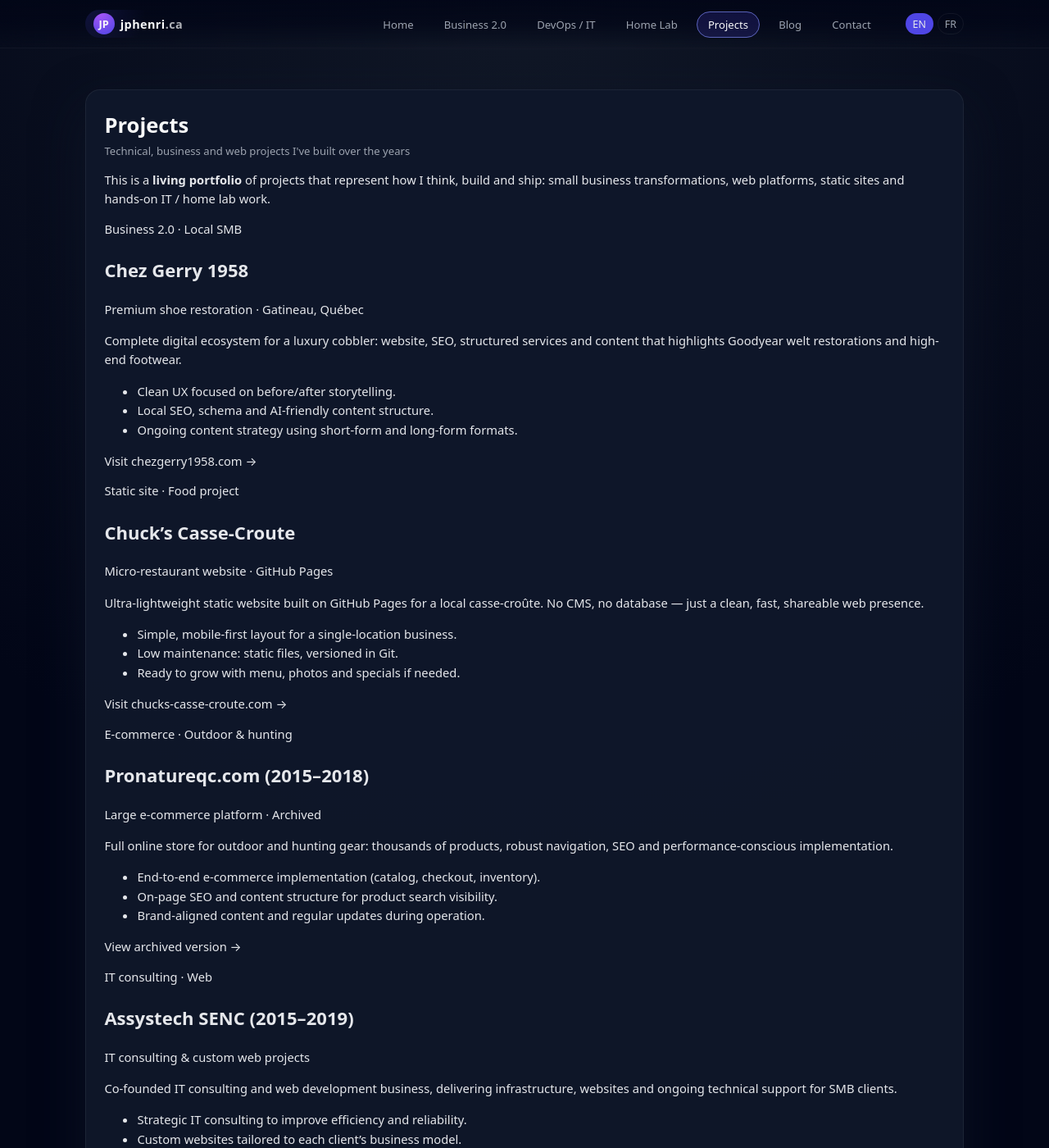
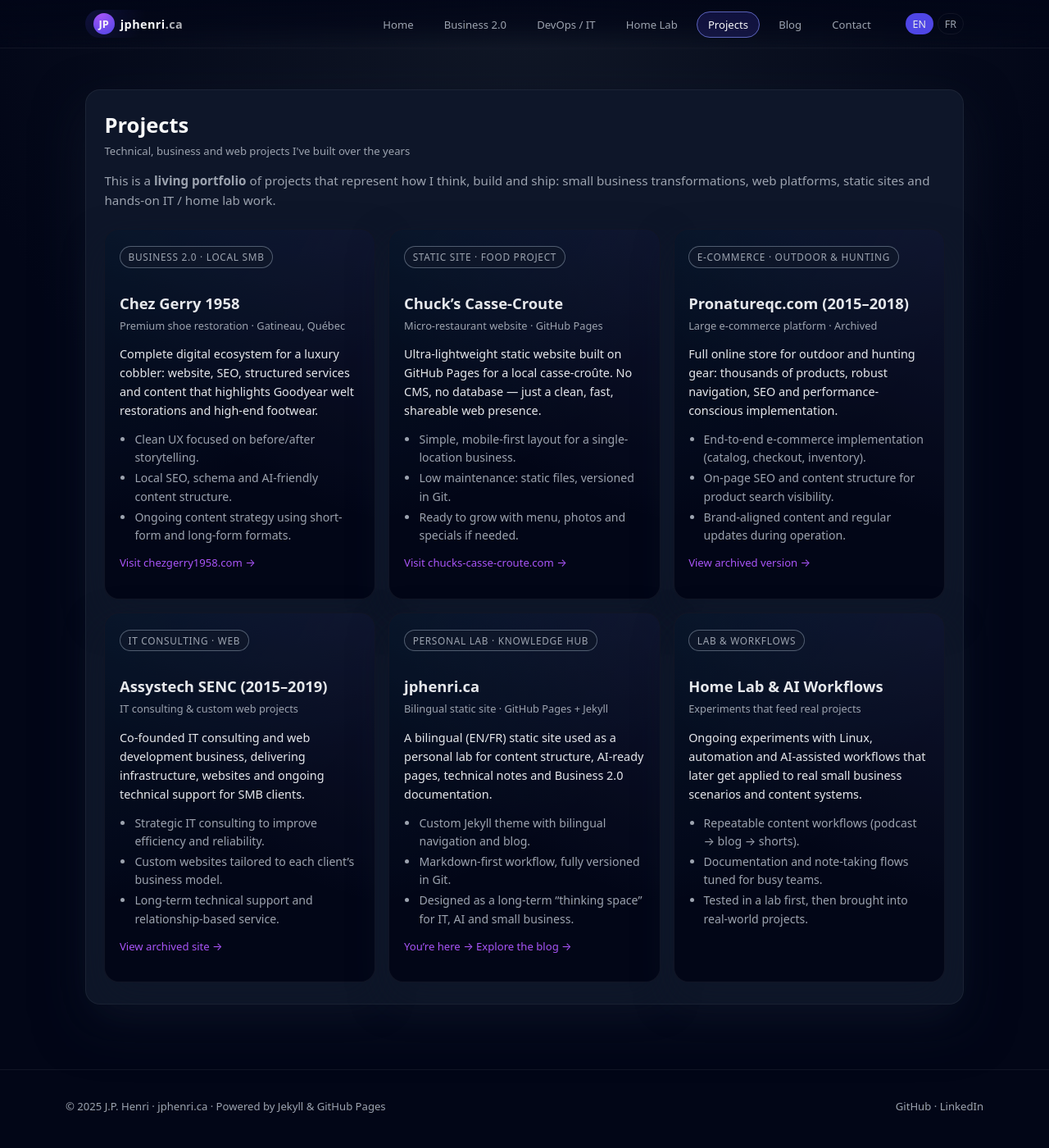
Before and after one commit to jphenri/jphenri.com, a Jekyll site: the page built from projects/index.md, in a window 1280 px wide and 1400 px high. Shown: the whole window at 82% size. Built offline with Jekyll 4.4.1, drawn with Linux system fonts in a browser that asks for light colours.

Commit message:
Update style.css

```diff
--- a/assets/css/style.css
+++ b/assets/css/style.css
@@ -584,3 +584,123 @@
     grid-template-columns: repeat(3, minmax(0, 1fr));
   }
 }
+/* Projects grid / cards */
+
+.projects-intro {
+  margin-bottom: 1.4rem;
+  font-size: 0.95rem;
+  color: var(--text-muted);
+}
+
+.projects-grid {
+  display: grid;
+  grid-template-columns: minmax(0, 1fr);
+  gap: 1rem;
+}
+
+.project-card {
+  border-radius: 18px;
+  border: 1px solid var(--border-subtle);
+  background: radial-gradient(circle at top left, #020617, #020617 40%, #020617 100%);
+  padding: 1.25rem 1.1rem;
+  box-shadow: 0 20px 45px rgba(15, 23, 42, 0.6);
+  position: relative;
+  overflow: hidden;
+}
+
+.project-card::before {
+  content: "";
+  position: absolute;
+  inset: -40%;
+  background:
+    radial-gradient(circle at 0 0, rgba(56, 189, 248, 0.16), transparent 55%),
+    radial-gradient(circle at 100% 0, rgba(129, 140, 248, 0.22), transparent 55%);
+  opacity: 0.7;
+  mix-blend-mode: screen;
+  pointer-events: none;
+}
+
+.project-card > * {
+  position: relative;
+  z-index: 1;
+}
+
+.project-card-header {
+  margin-bottom: 0.6rem;
+}
+
+.project-badge {
+  display: inline-flex;
+  align-items: center;
+  padding: 0.18rem 0.6rem;
+  border-radius: 999px;
+  font-size: 0.74rem;
+  letter-spacing: 0.06em;
+  text-transform: uppercase;
+  border: 1px solid rgba(148, 163, 184, 0.5);
+  color: var(--text-muted);
+  background: rgba(15, 23, 42, 0.9);
+  margin-bottom: 0.45rem;
+}
+
+.project-card-title {
+  margin: 0;
+  font-size: 1.15rem;
+}
+
+.project-card-title a {
+  text-decoration: none;
+}
+
+.project-card-title a:hover {
+  text-decoration: underline;
+}
+
+.project-card-meta {
+  margin: 0.15rem 0 0.4rem;
+  font-size: 0.8rem;
+  color: var(--text-muted);
+}
+
+.project-card-desc {
+  margin: 0 0 0.75rem;
+  font-size: 0.9rem;
+  color: #e5e7eb;
+}
+
+.project-card-list {
+  margin: 0 0 0.7rem;
+  padding-left: 1.15rem;
+  font-size: 0.88rem;
+  color: var(--text-muted);
+}
+
+.project-card-list li + li {
+  margin-top: 0.15rem;
+}
+
+.project-card-linkline {
+  margin: 0;
+  font-size: 0.82rem;
+}
+
+.project-card-linkline a {
+  text-decoration: none;
+  color: var(--accent-strong);
+}
+
+.project-card-linkline a:hover {
+  text-decoration: underline;
+}
+
+@media (min-width: 768px) {
+  .projects-grid {
+    grid-template-columns: repeat(2, minmax(0, 1fr));
+  }
+}
+
+@media (min-width: 1120px) {
+  .projects-grid {
+    grid-template-columns: repeat(3, minmax(0, 1fr));
+  }
+}
```
